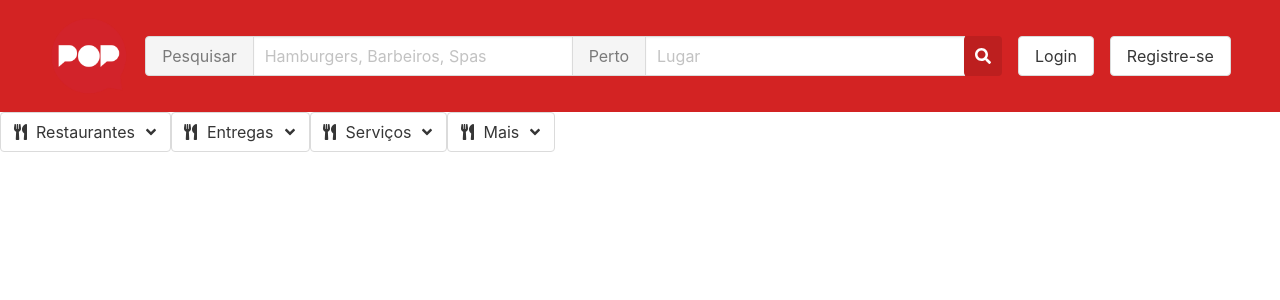
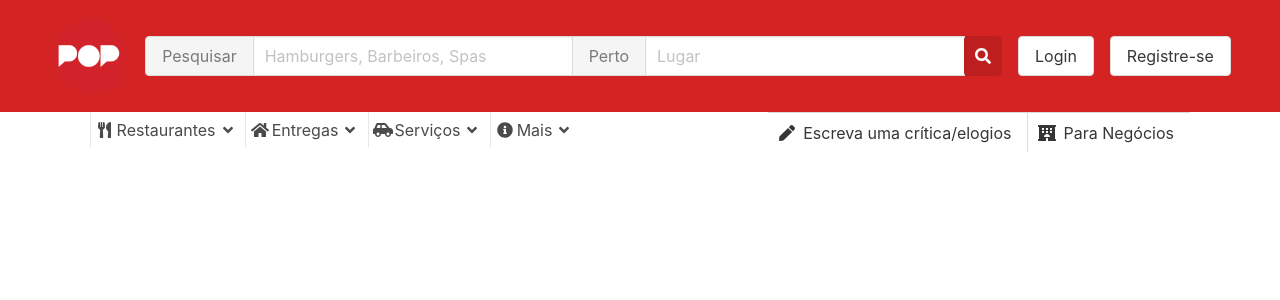
Before and after one commit to geraldobl58/react-yelp, a React (Create React App) app: page /search in a window 1280 px wide. Shown: the top 300 px of the page. Built offline with nearby package versions, Linux system fonts and the light colour scheme.

Commit message:
feat: finalize Yelp's sub-navigation bar

```diff
--- a/src/components/SubNav/SubNav.module.css
+++ b/src/components/SubNav/SubNav.module.css
@@ -0,0 +1,21 @@
+.sub-nav {
+  display: flex;
+  justify-content: space-between;
+
+  width: 100%;
+  max-width: 1100px;
+}
+
+.container {
+  display: flex;
+  justify-content: center;
+}
+
+:global(.button).subnav-button {
+  border-radius: 0;
+  border-left: 0;
+  border-bottom: 0;
+}
+:global(.button).subnav-button:last-child {
+  border-right: 0;
+}
--- a/src/components/SubNav/index.js
+++ b/src/components/SubNav/index.js
@@ -2,13 +2,33 @@ import React from 'react';
 
 import { SubNavItem } from '../SubNavItem';
 
+import styles from './SubNav.module.css';
+
 export function SubNav() {
   return (
-    <div>
-      <SubNavItem label="Restaurantes" icon="fa-utensils" />
-      <SubNavItem label="Entregas" icon="fa-utensils" />
-      <SubNavItem label="Serviços" icon="fa-utensils" />
-      <SubNavItem label="Mais" icon="fa-utensils" />
+    <div className={styles.container}>
+      <div className={styles['sub-nav']}>
+        <div>
+          <SubNavItem label="Restaurantes" icon="fa-utensils" />
+          <SubNavItem label="Entregas" icon="fa-home" />
+          <SubNavItem label="Serviços" icon="fa-car-side" />
+          <SubNavItem label="Mais" icon="fa-info-circle" showRightBorder />
+        </div>
+        <div>
+          <button type="button" className={`button ${styles['subnav-button']}`}>
+            <span className="icon">
+              <i className="fas fa-pen" />
+            </span>
+            <span>Escreva uma crítica/elogios</span>
+          </button>
+          <button type="button" className={`button ${styles['subnav-button']}`}>
+            <span className="icon">
+              <i className="fas fa-hotel" />
+            </span>
+            <span>Para Negócios</span>
+          </button>
+        </div>
+      </div>
     </div>
   );
 }
--- a/src/components/SubNavItem/SubNavItem.module.css
+++ b/src/components/SubNavItem/SubNavItem.module.css
@@ -0,0 +1,16 @@
+.sub-nav-item {
+  padding: .35rem;
+
+  display: flex;
+  align-items: center;
+
+  border-left: 1px solid rgba(230, 230, 230);
+}
+
+.sub-nav-item > * {
+  margin-right: 4px;
+}
+
+.right-border {
+  border-left: 1px solid rgba(230, 230, 230);
+}
--- a/src/components/SubNavItem/index.js
+++ b/src/components/SubNavItem/index.js
@@ -1,13 +1,17 @@
 /* eslint-disable react/prop-types */
 import React from 'react';
 
-export function SubNavItem({ label, icon }) {
+import styles from './SubNavItem.module.css';
+
+export function SubNavItem({ label, icon, showRightBorder }) {
+  const borderClass = showRightBorder ? styles['right-border'] : '';
+
   return (
     <div className="dropdown is-hoverable">
       <div className="dropdown-trigger">
-        <button
+        <div
+          className={`${styles['sub-nav-item']} ${borderClass}`}
           type="button"
-          className="button"
           aria-haspopup="true"
           aria-controls="dropdown-menu4"
         >
@@ -18,7 +22,7 @@ export function SubNavItem({ label, icon }) {
           <span className="icon is-small">
             <i className="fas fa-angle-down" aria-hidden="true" />
           </span>
-        </button>
+        </div>
       </div>
       <div className="dropdown-menu" id="dropdown-menu4" role="menu">
         <div className="dropdown-content">
--- a/src/components/TopNav/index.js
+++ b/src/components/TopNav/index.js
@@ -6,7 +6,7 @@ export function TopNav() {
   return (
     <div className={styles['top-nav']}>
       <div className={styles.left}>
-        <span>Escreva uma crítica</span>
+        <span>Escreva uma crítica/elogios</span>
         <span>Eventos</span>
       </div>
       <div className={styles.right}>
```
